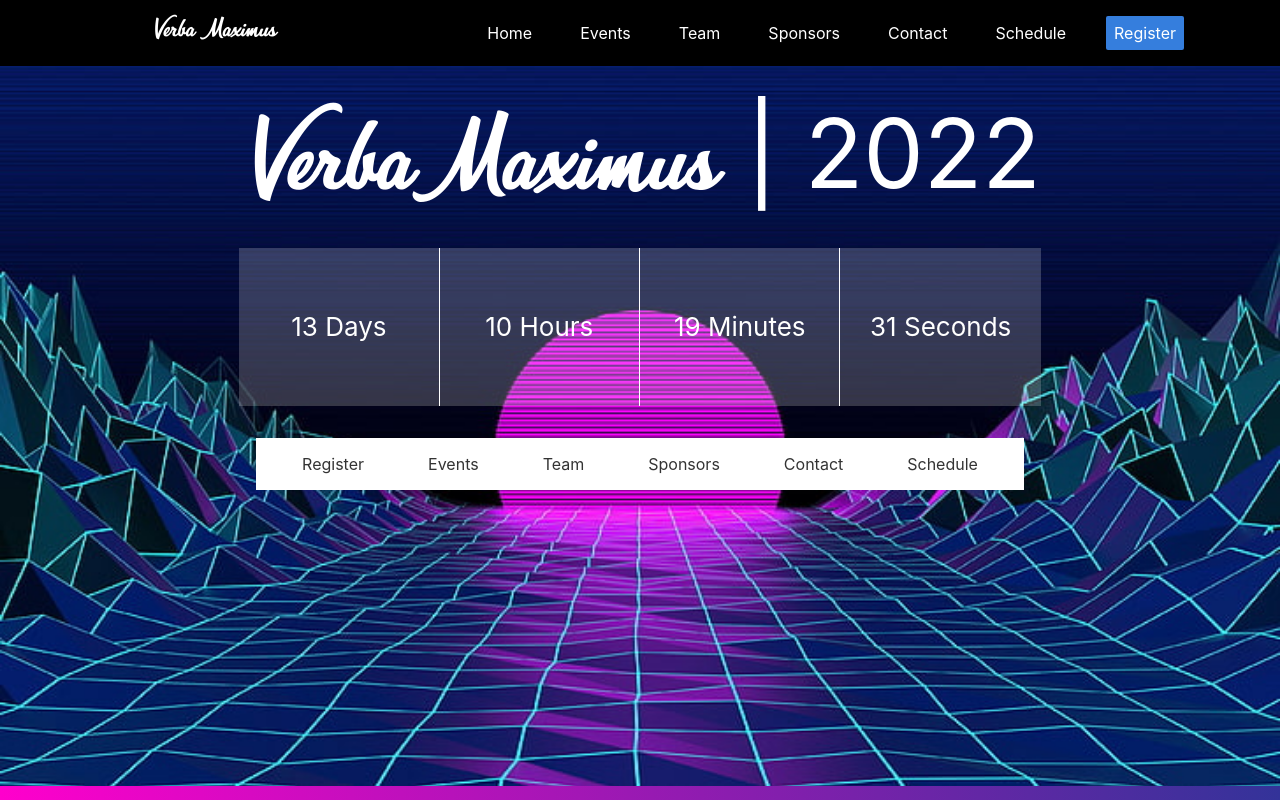
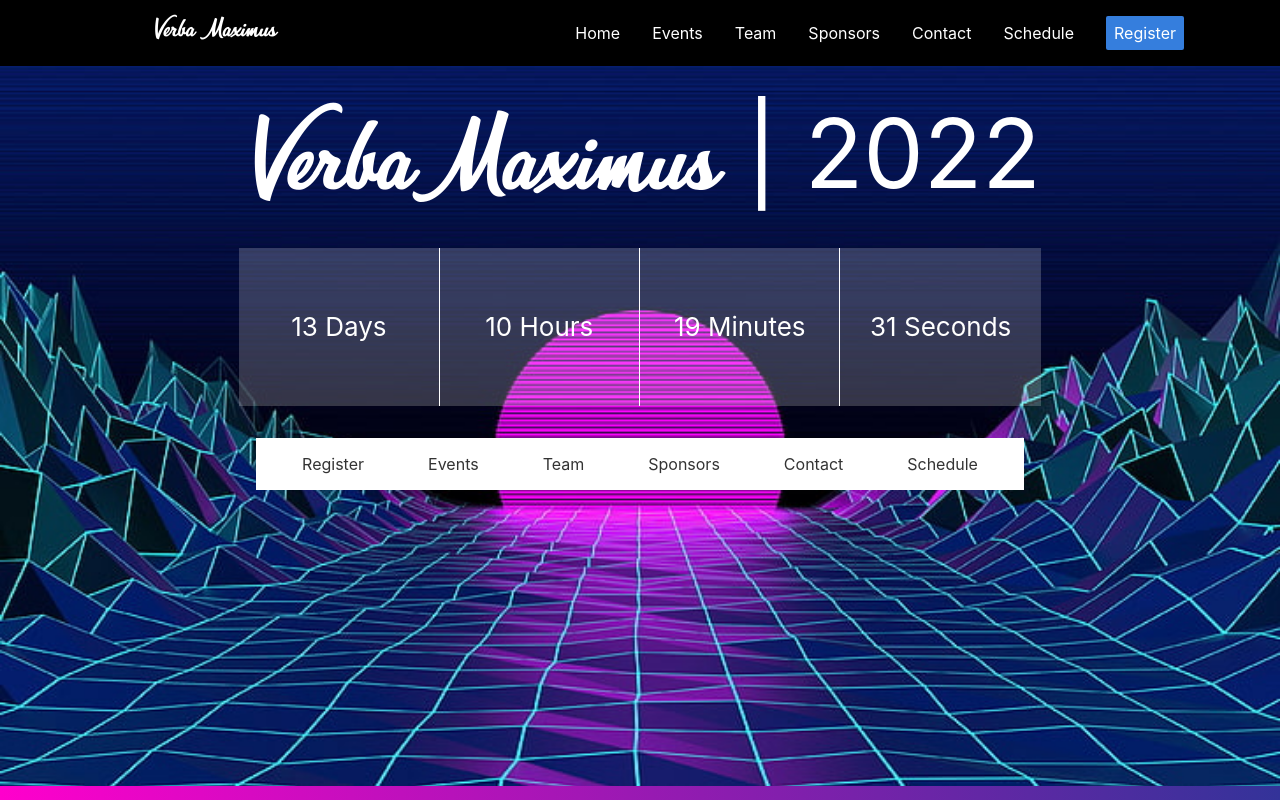
Before and after one commit to verbamaximus/vmwebsite, a React (Create React App) app: page / in a window 1280 px wide. Shown: the top 800 px of the page. Built offline with nearby package versions, Linux system fonts and the light colour scheme.

Commit message:
navbar fix

```diff
--- a/src/Components/Header.js
+++ b/src/Components/Header.js
@@ -15,12 +15,12 @@ export default function Header() {
             <Link className="header-title" to="/">Verba Maximus</Link>
         </div>
         <div className="db dtc-l v-mid w-100 w-75-l tc tr-l">
-            <Link className="white link dim dark-gray f6 f5-l dib mr3 mr4-l pa2" to="/">Home</Link>
-            <Link className="white link dim dark-gray f6 f5-l dib mr3 mr4-l pa2" to="/Events">Events</Link>
-            <Link className="white link dim dark-gray f6 f5-l dib mr3 mr4-l pa2" to="/Team">Team</Link>
-            <Link className="white link dim dark-gray f6 f5-l dib mr3 mr4-l pa2" to="/Sponsors">Sponsors</Link>
-            <Link className="white link dim dark-gray f6 f5-l dib mr3 mr4-l pa2" to="/Contact">Contact</Link>
-            <Link className="white link dim dark-gray f6 f5-l dib mr3 mr4-l pa2" to="/Schedule">Schedule</Link>
+            <Link className="white link dim dark-gray f6 f5-l dib mr3 mr4-l" to="/">Home</Link>
+            <Link className="white link dim dark-gray f6 f5-l dib mr3 mr4-l" to="/Events">Events</Link>
+            <Link className="white link dim dark-gray f6 f5-l dib mr3 mr4-l" to="/Team">Team</Link>
+            <Link className="white link dim dark-gray f6 f5-l dib mr3 mr4-l" to="/Sponsors">Sponsors</Link>
+            <Link className="white link dim dark-gray f6 f5-l dib mr3 mr4-l" to="/Contact">Contact</Link>
+            <Link className="white link dim dark-gray f6 f5-l dib mr3 mr4-l" to="/Schedule">Schedule</Link>
             <Link className="white link dim bg-blue f6 f5-l dib mr3 mr4-l pa2 br1" to="/Register">Register</Link>
         </div>
         </nav>
```
